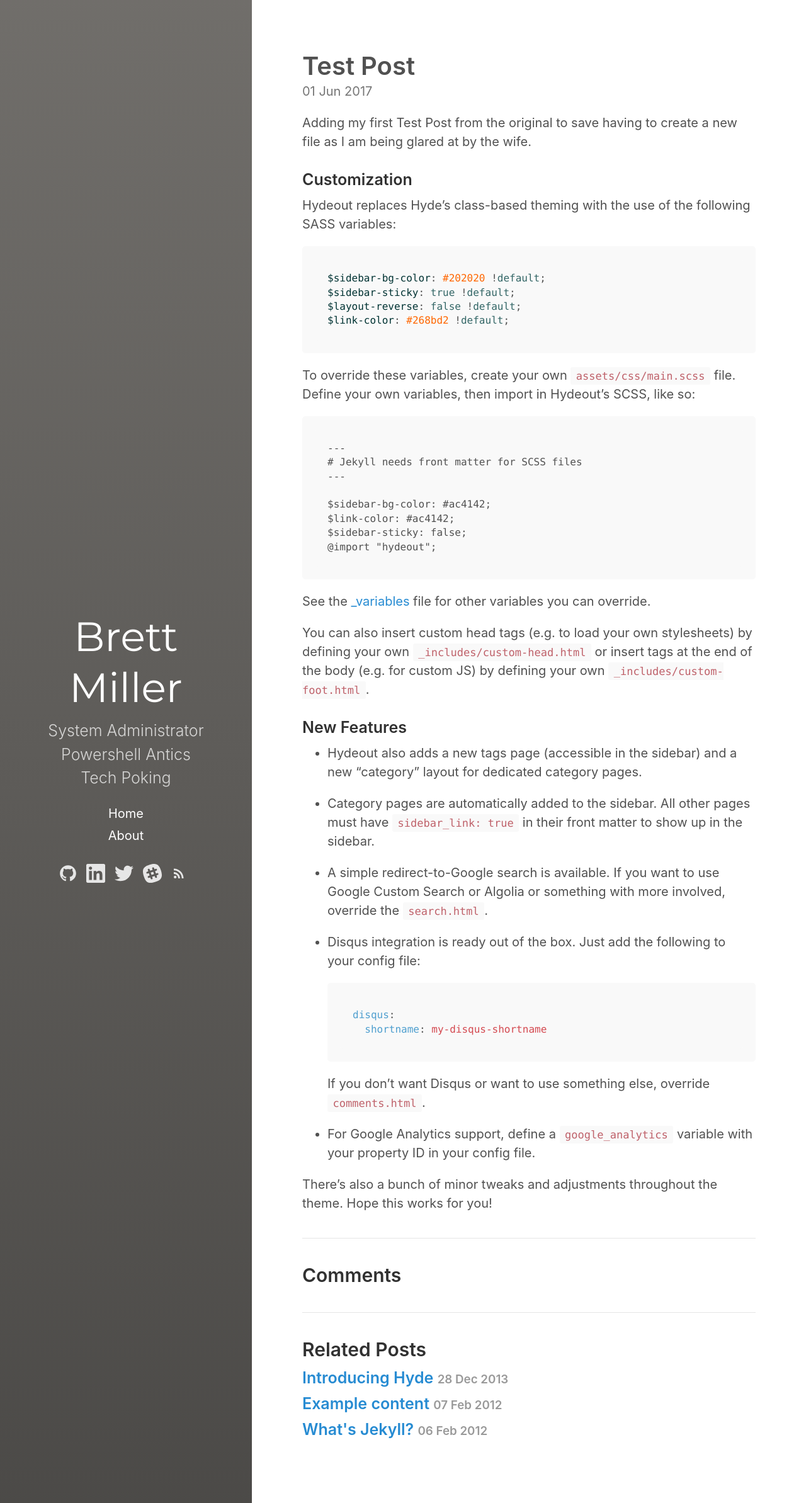
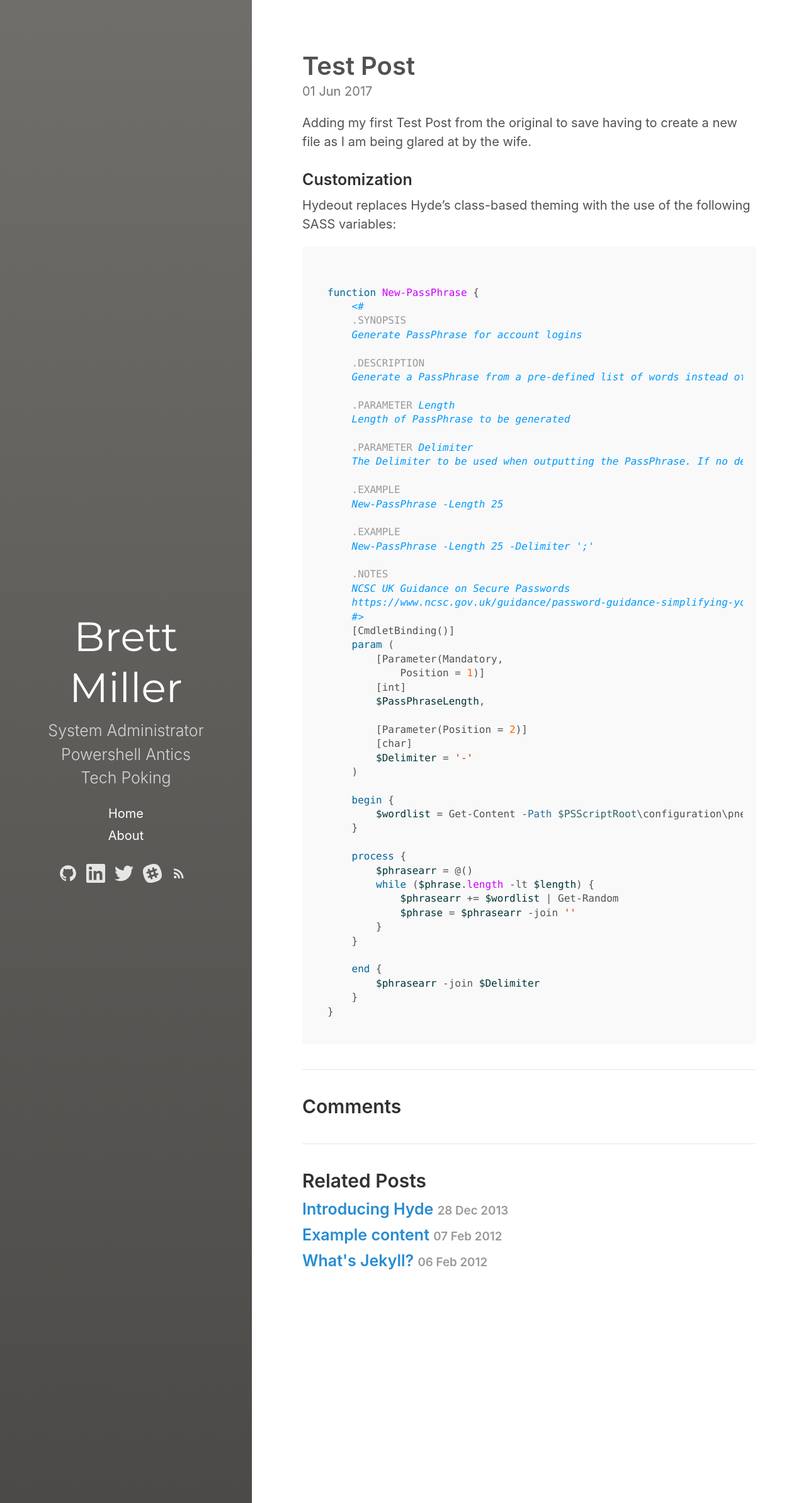
Before and after one commit to brettmillerb/brettmillerb.github.io, a Jekyll site: the page built from _posts/2017-06-01-hello-hydeout.md, in a window 1280 px wide. Shown: the whole page at 63% size. Built offline with Jekyll 4.4.1, drawn with Linux system fonts in a browser that asks for light colours.

Commit message:
Updated test post for syntax highlighting check

````diff
--- a/_posts/2017-06-01-hello-hydeout.md
+++ b/_posts/2017-06-01-hello-hydeout.md
@@ -11,61 +11,58 @@ Adding my first Test Post from the original to save having to create a new file
 Hydeout replaces Hyde's class-based theming with the use
 of the following SASS variables:
 
-```scss
-$sidebar-bg-color: #202020 !default;
-$sidebar-sticky: true !default;
-$layout-reverse: false !default;
-$link-color: #268bd2 !default;
+```powershell
+
+function New-PassPhrase {
+    <#
+    .SYNOPSIS
+    Generate PassPhrase for account logins
+
+    .DESCRIPTION
+    Generate a PassPhrase from a pre-defined list of words instead of using random character passwords
+
+    .PARAMETER Length
+    Length of PassPhrase to be generated
+
+    .PARAMETER Delimiter
+    The Delimiter to be used when outputting the PassPhrase. If no delimiter is specified then a hyphen is used '-'
+
+    .EXAMPLE
+    New-PassPhrase -Length 25
+
+    .EXAMPLE
+    New-PassPhrase -Length 25 -Delimiter ';'
+
+    .NOTES
+    NCSC UK Guidance on Secure Passwords
+    https://www.ncsc.gov.uk/guidance/password-guidance-simplifying-your-approach
+    #>
+    [CmdletBinding()]
+    param (
+        [Parameter(Mandatory,
+            Position = 1)]
+        [int]
+        $PassPhraseLength,
+
+        [Parameter(Position = 2)]
+        [char]
+        $Delimiter = '-'
+    )
+
+    begin {
+        $wordlist = Get-Content -Path $PSScriptRoot\configuration\pnemonicwordlist.txt
+    }
+
+    process {
+        $phrasearr = @()
+        while ($phrase.length -lt $length) {
+            $phrasearr += $wordlist | Get-Random
+            $phrase = $phrasearr -join ''
+        }
+    }
+
+    end {
+        $phrasearr -join $Delimiter
+    }
+}
 ```
-
-To override these variables, create your own `assets/css/main.scss` file.
-Define your own variables, then import in Hydeout's SCSS, like so:
-
-```
----
-# Jekyll needs front matter for SCSS files
----
-
-$sidebar-bg-color: #ac4142;
-$link-color: #ac4142;
-$sidebar-sticky: false;
-@import "hydeout";
-```
-
-See the [_variables](_sass/hydeout/_variables.scss) file for other variables
-you can override.
-
-You can also insert custom head tags (e.g. to load your own stylesheets) by
-defining your own `_includes/custom-head.html` or insert tags at the end
-of the body (e.g. for custom JS) by defining your own
-`_includes/custom-foot.html`.
-
-### New Features
-
-* Hydeout also adds a new tags page (accessible in the sidebar) and a new
-  "category" layout for dedicated category pages.
-
-* Category pages are automatically added to the sidebar. All other pages
-  must have `sidebar_link: true` in their front matter to show up in
-  the sidebar.
-
-* A simple redirect-to-Google search is available. If you want to use
-  Google Custom Search or Algolia or something with more involved,
-  override the `search.html`.
-
-* Disqus integration is ready out of the box. Just add the following to
-  your config file:
-
-  ```yaml
-  disqus:
-    shortname: my-disqus-shortname
-  ```
-
-  If you don't want Disqus or want to use something else, override
-  `comments.html`.
-
-* For Google Analytics support, define a `google_analytics` variable with
-  your property ID in your config file.
-
-There's also a bunch of minor tweaks and adjustments throughout the
-theme. Hope this works for you!
````
